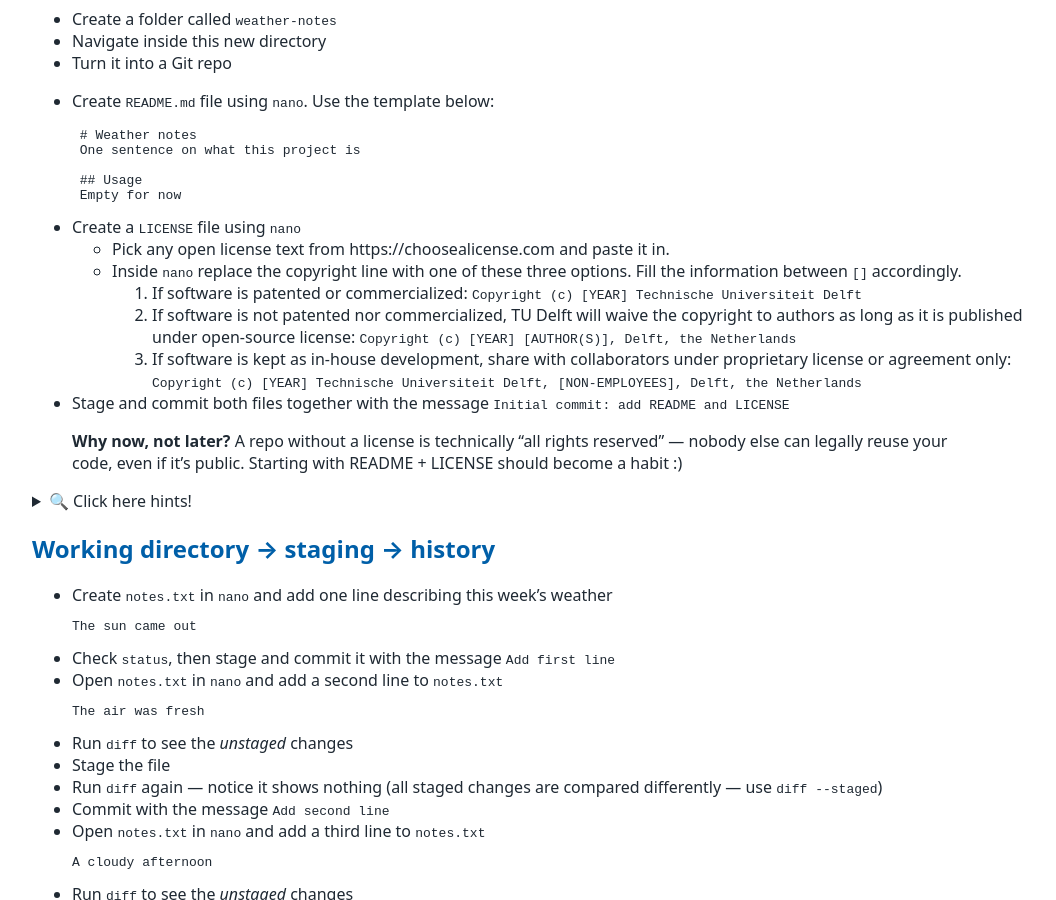
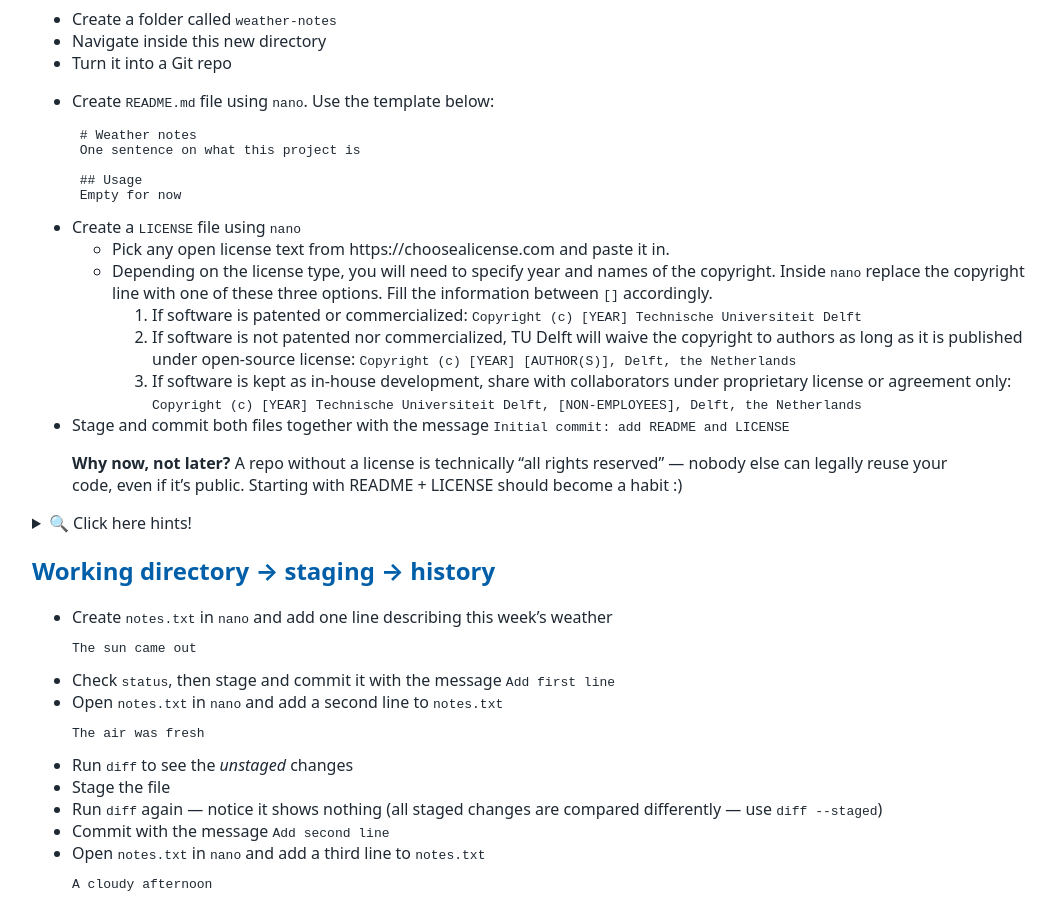
Before and after one commit to tu-delft-library/introduction_to_version_control_with_git, a Jekyll site: the page built from material_for_participants/PRACTICAL_putting_it_all_together.md, in a window 1280 px wide and 900 px high, scrolled down 320 px. Shown: the whole window, without its empty margins (108-1164 px from the left). Built offline with Jekyll 4.4.1, drawn with Linux system fonts in a browser that asks for light colours; our own code applies the rules of GitHub Pages for plain Markdown files.

Commit message:
Update LICENSE file instructions in markdown

````diff
--- a/material_for_participants/PRACTICAL_putting_it_all_together.md
+++ b/material_for_participants/PRACTICAL_putting_it_all_together.md
@@ -20,7 +20,7 @@ For example, navigate to your `Desktop` and start from there
    ```
 - Create a `LICENSE` file using `nano`
    - Pick any open license text from https://choosealicense.com and paste it in.
-   - Inside `nano` replace the copyright line with one of these three options. Fill the information between `[]` accordingly.
+   - Depending on the license type, you will need to specify year and names of the copyright. Inside `nano` replace the copyright line with one of these three options. Fill the information between `[]` accordingly.
       1. If software is patented or commercialized: `Copyright (c) [YEAR] Technische Universiteit Delft`
       1. If software is not patented nor commercialized, TU Delft will waive the copyright to authors as long as it is published under open-source license: `Copyright (c) [YEAR] [AUTHOR(S)], Delft, the Netherlands`
       1. If software is kept as in-house development, share with collaborators under proprietary license or agreement only:
````
